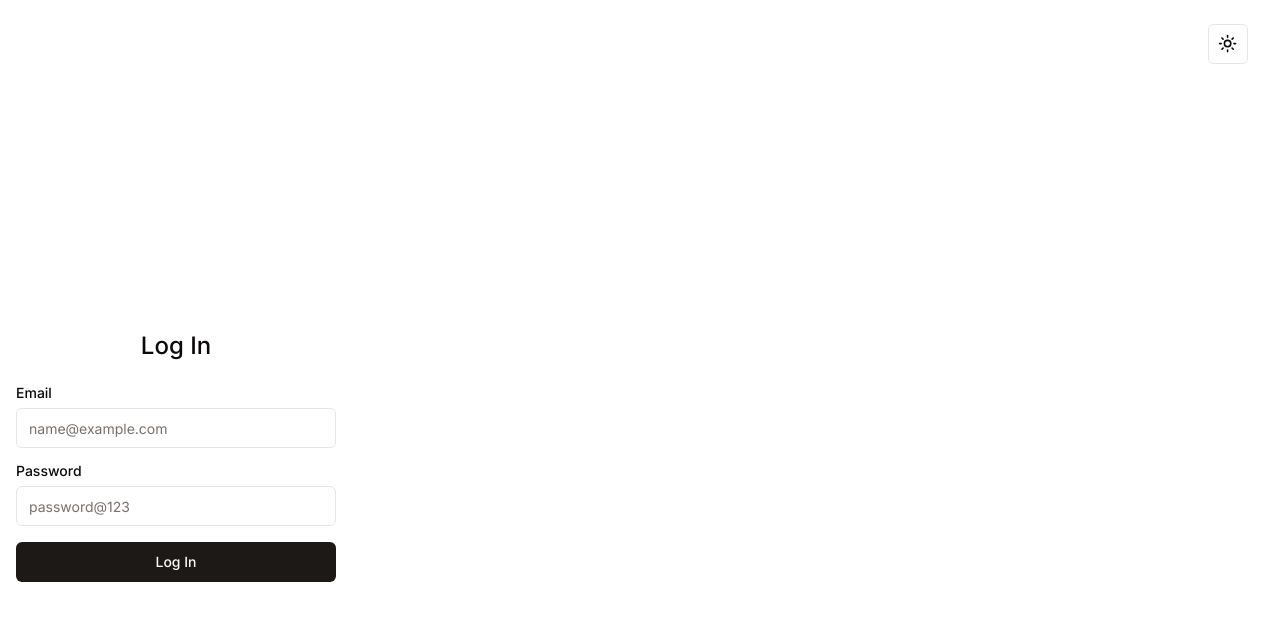
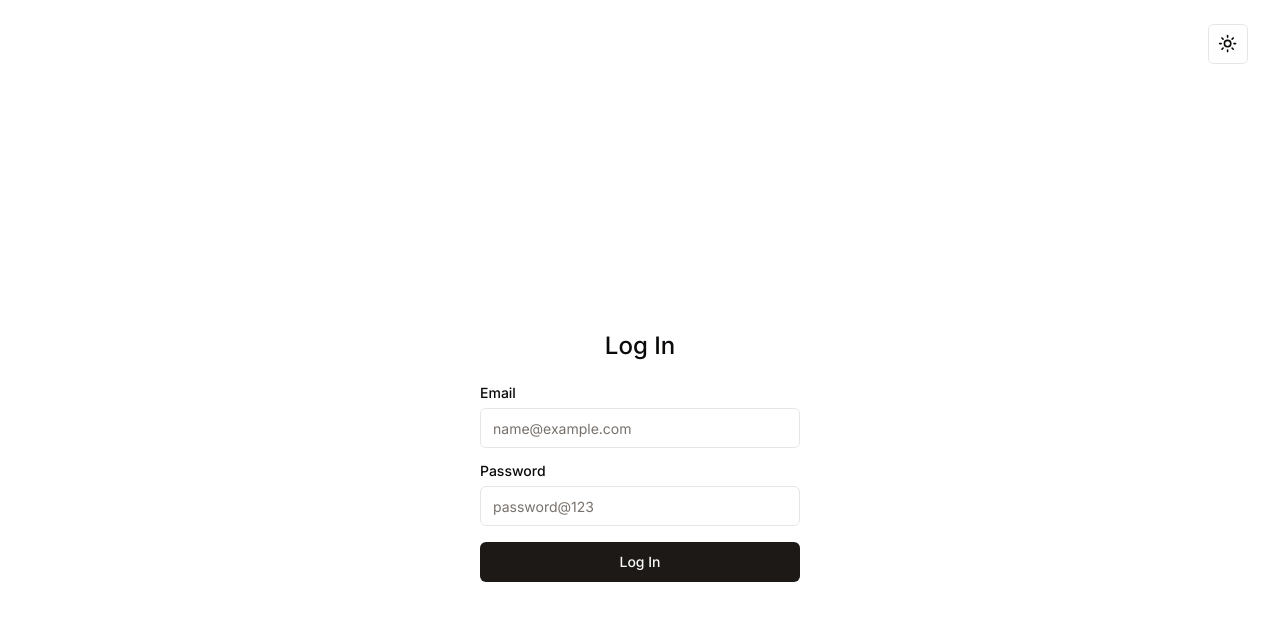
Before and after one commit to PratikAwaik/speedy-image-editor, a Next.js app: page /login in a window 1280 px wide. Shown: the top 620 px of the page. Built offline with nearby package versions, Linux system fonts and the light colour scheme.

Commit message:
add mx-auto for centering layout

```diff
--- a/src/app/login/page.tsx
+++ b/src/app/login/page.tsx
@@ -2,7 +2,7 @@ import LoginForm from "@/components/auth/login-form";
 
 export default function LoginPage() {
   return (
-    <div className="w-full h-full max-w-80 flex flex-col items-center justify-center gap-6">
+    <div className="w-full h-full max-w-80 mx-auto flex flex-col items-center justify-center gap-6">
       <h3 className="text-2xl font-medium">Log In</h3>
       <LoginForm />
     </div>
--- a/src/app/page.tsx
+++ b/src/app/page.tsx
@@ -3,7 +3,7 @@ import Link from "next/link";
 
 export default function Home() {
   return (
-    <main className="w-full h-full max-w-[800px] flex items-center justify-center">
+    <main className="w-full h-full max-w-[800px] flex items-center justify-center mx-auto">
       <div className="flex flex-col items-center">
         <h1 className="text-4xl font-semibold mb-4 text-brand-foreground">
           🚀 Speedy Image Editor
```
